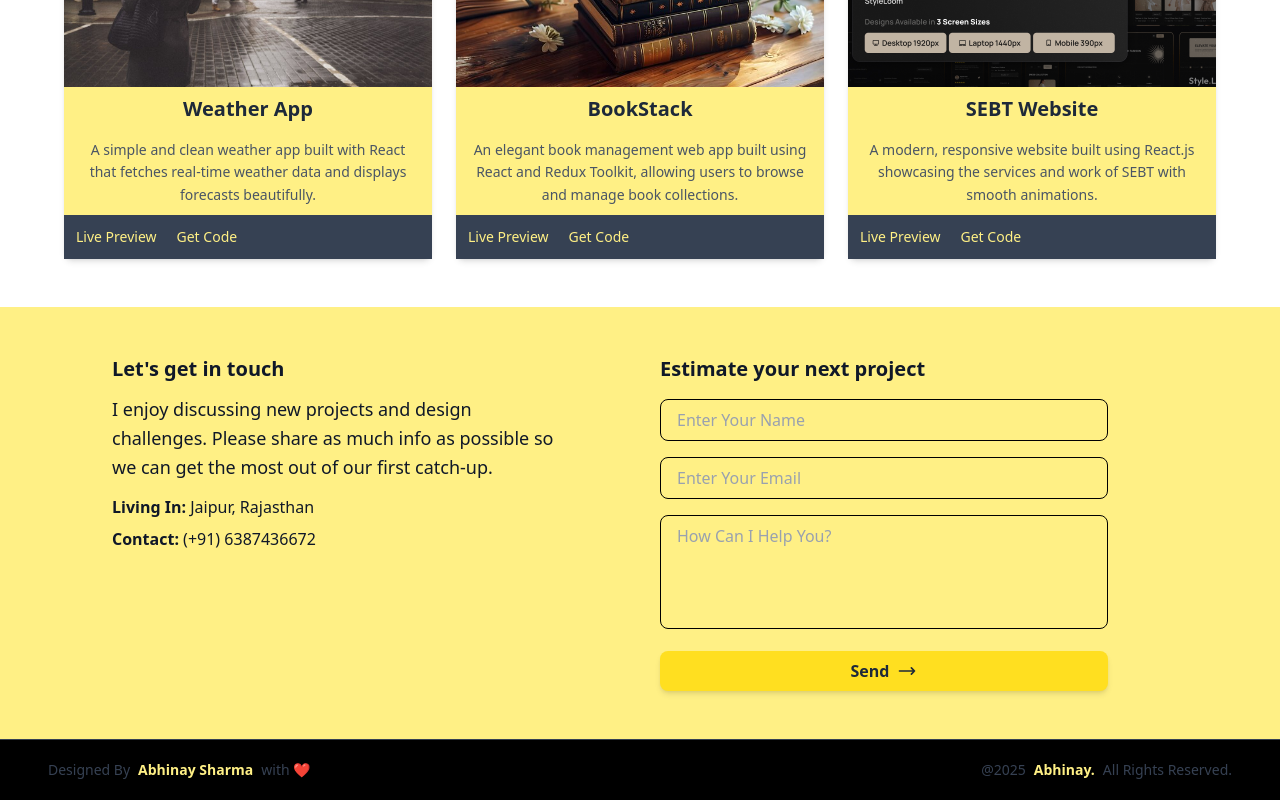
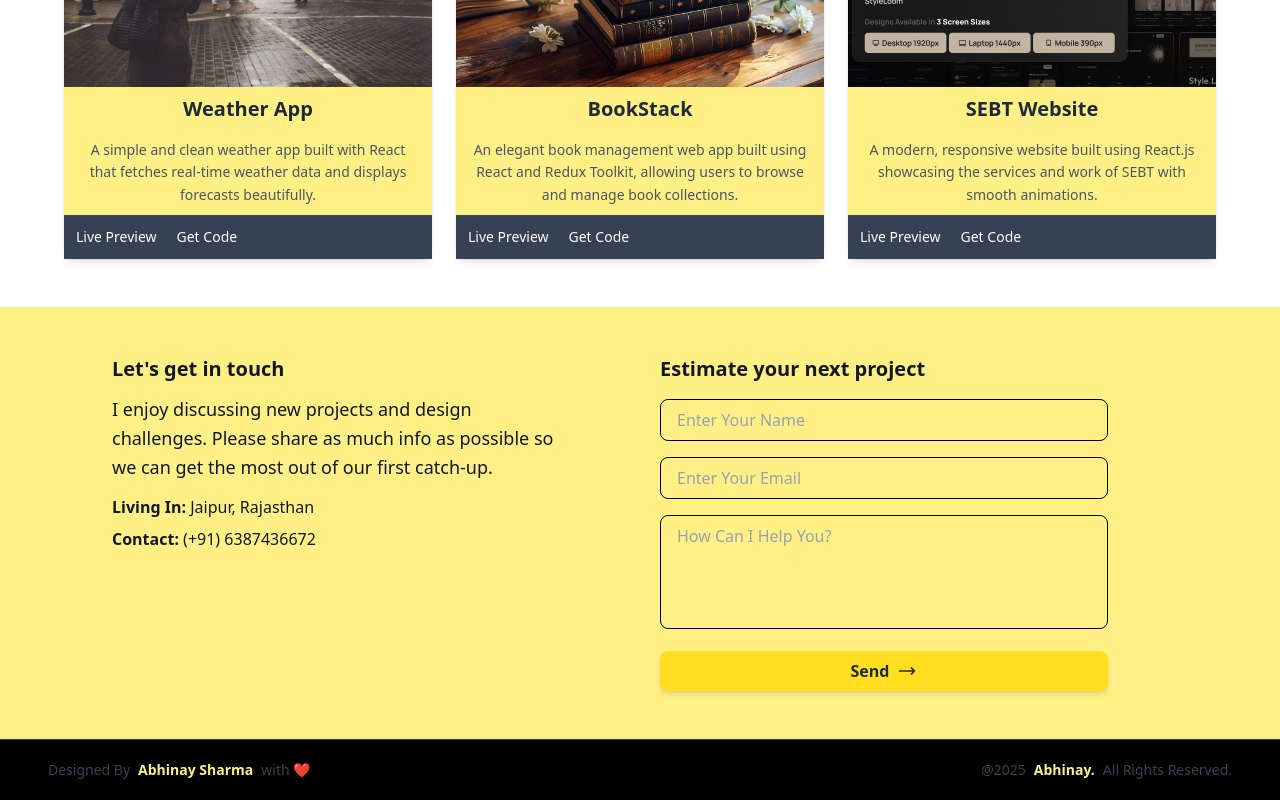
Before and after one commit to Abhi733354/My_Portfolio, a React (Vite) app: page / in a window 1280 px wide. Shown: the part 3745-4545 px from the top of the page. Built offline with nearby package versions, Linux system fonts and the light colour scheme.

Commit message:
fix button

```diff
--- a/src/components/contents/Project.jsx
+++ b/src/components/contents/Project.jsx
@@ -47,9 +47,8 @@ const Project = ({ darkMode }) => {
           {projects.map((proj, idx) => (
             <div
               key={idx}
-              className={`card rounded-lg shadow-md text-center hover:shadow-lg transition-shadow duration-300 ${
-                darkMode ? "bg-gray-900 border border-gray-800" : "bg-white"
-              }`}
+              className={`card rounded-lg shadow-md text-center hover:shadow-lg transition-shadow duration-300 ${darkMode ? "bg-gray-900 border border-gray-800" : "bg-white"
+                }`}
             >
               <img
                 src={proj.image}
@@ -72,16 +71,18 @@ const Project = ({ darkMode }) => {
                     href={proj.liveLink}
                     target='_blank'
                     rel='noopener noreferrer'
-                    className='text-yellow-200 text-sm font-medium'
+                    className='text-white hover:text-yellow-200  text-sm font-medium'
                   >
                     Live Preview
                   </a>
-                  <Link
-                    to={proj.codeLink}
-                    className='text-yellow-200 text-sm font-medium '
+                  <a
+                    href={proj.codeLink}
+                    target='_blank'
+                    rel='noopener noreferrer'
+                    className='text-white hover:text-yellow-200  text-sm font-medium'
                   >
                     Get Code
-                  </Link>
+                  </a>
                 </div>
               </div>
             </div>
```
